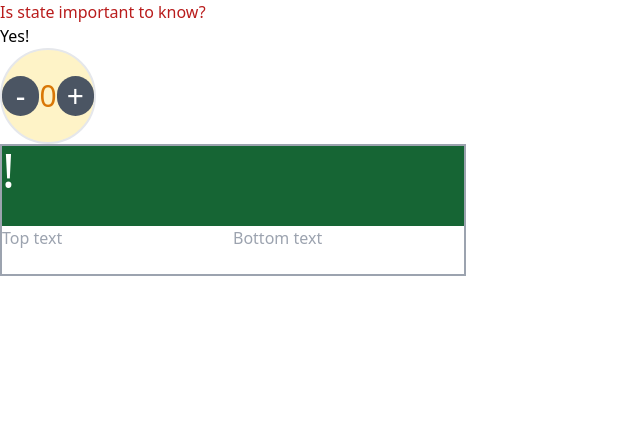
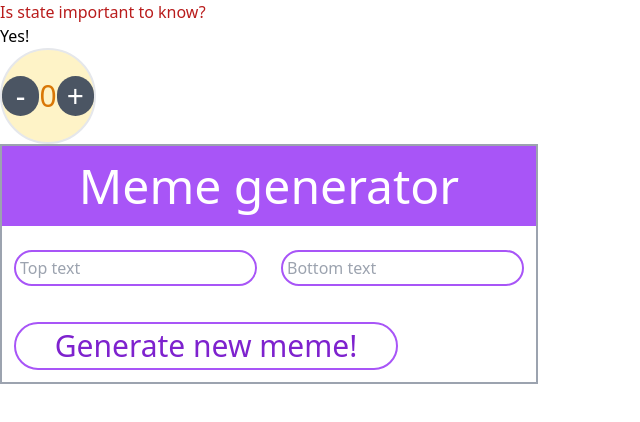
Before and after one commit to muxtarovArif/react-learning-kit, a React (Create React App) app: page / in a window 1280 px wide. Shown: the top 422 px of the page, without its empty margins (0-640 px from the left). Built offline with nearby package versions, Linux system fonts and the light colour scheme.

Commit message:
added memgenerator updated

```diff
--- a/src/App.js
+++ b/src/App.js
@@ -3,16 +3,16 @@ import React, {useState} from 'react';
 const Meme = () =>{
   return(
     <main className={"flex-col w-fit border-gray-400 border-2"}>
-      <div className={"flex w-full h-20 bg-green-800 container"}>
-        <h1 className={"text-5xl text-white"}>!</h1>
+      <div className={"flex w-full h-20 bg-purple-500 flex justify-center items-center"}>
+        <h1 className={"text-5xl text-white"}>Meme generator</h1>
       </div>
       <div>
-        <input type="text" placeholder={"Top text"}/>
-        <input type="text" placeholder={"Bottom text"}/>
+        <input type="text" className={"m-3 mt-6 p-1 border-purple-500 border-2 rounded-full"} placeholder={"Top text"}/>
+        <input type="text" className={"m-3 mt-6 p-1 border-purple-500 border-2 rounded-full"} placeholder={"Bottom text"}/>
       </div>
       <div>
-        <button>
-
+        <button className={"text-3xl text-purple-700 m-3 w-96 mt-6 p-1 border-purple-500 border-2 rounded-full"} >
+            Generate new meme!
         </button>
       </div>
     </main>
```
